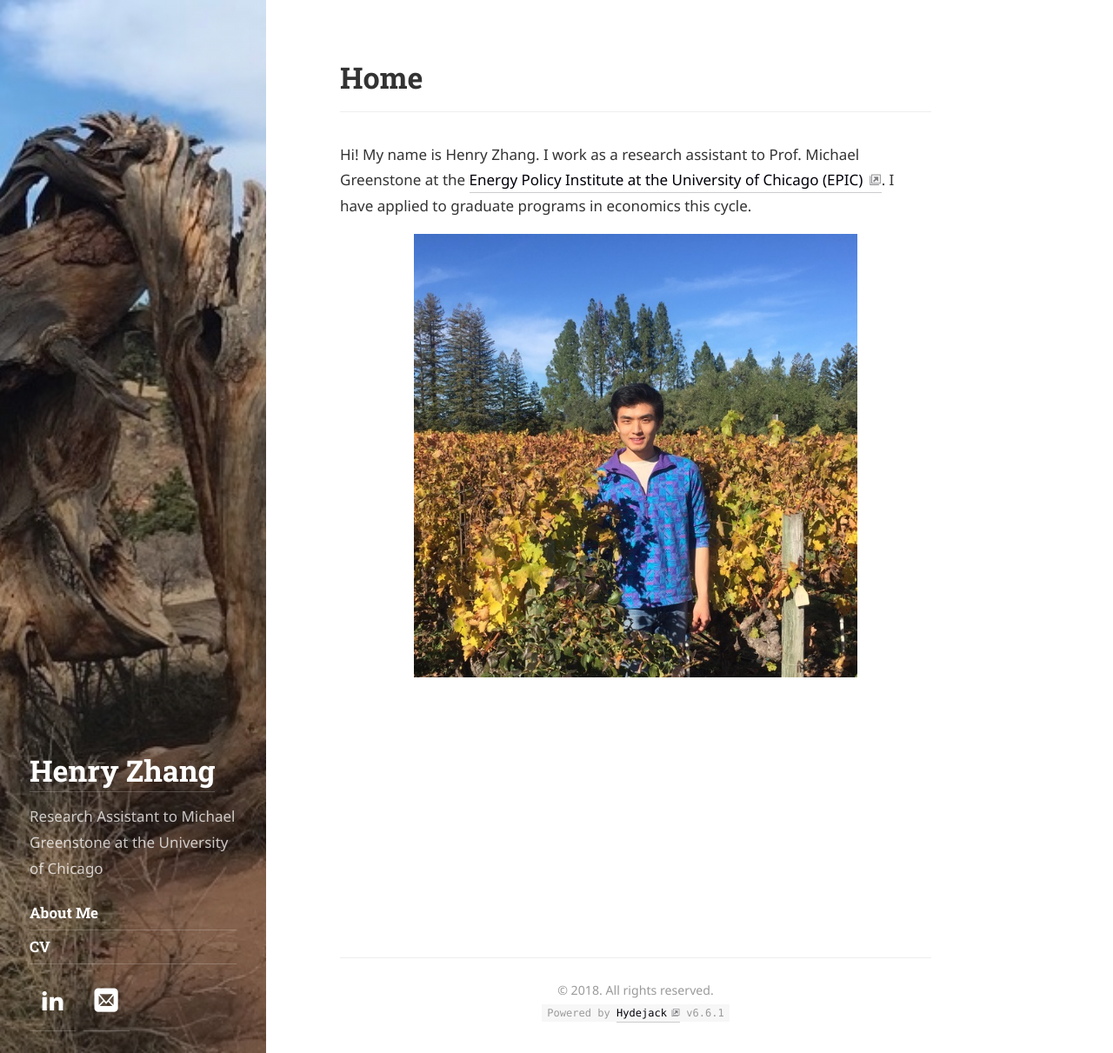
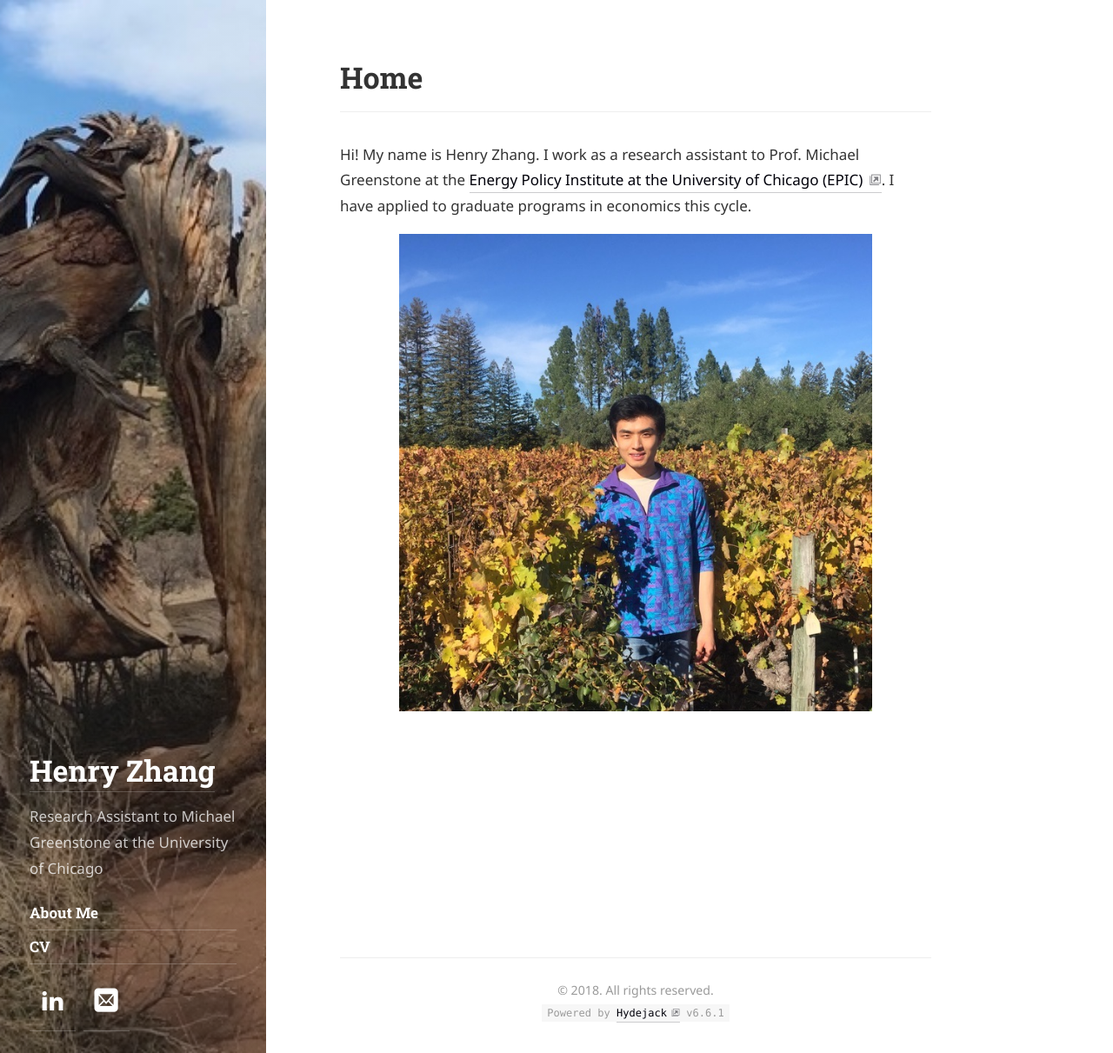
Before and after one commit to verklighet/verklighet.github.io, a Jekyll site: the page built from index.html, in a window 1280 px wide and 1211 px high. Shown: the whole window at 87% size. Built offline with Jekyll 4.4.1, drawn with Linux system fonts in a browser that asks for light colours; some web fonts are replaced; the list of posts is cut into pages by our own code.

Commit message:
Readjust image size on homepage, fixed params (not relative)

```diff
--- a/index.html
+++ b/index.html
@@ -5,9 +5,9 @@ order: 1
 ---
 <p>Hi! My name is Henry Zhang. I work as a research assistant to Prof. Michael Greenstone at the <a href="https://epic.uchicago.edu/">Energy Policy Institute at the University of Chicago (EPIC)</a>. I have applied to graduate programs in economics this cycle.
 <p>
-<div style="position:relative;padding-top:100%;">
+<div style="position:relative;padding-top:101%;">
 	<img src="assets/img/headshot_vcropped.jpg" alt="Henry Zhang"
 	allowfullscreen
-	style="position:absolute;margin-left:auto;margin-right:auto;top:0;left:0;right:0;width:75%;height:75%"
+	style="position:absolute;margin-left:auto;margin-right:auto;top:0;left:0;right:0;width:80%;height:80%"
 	frameborder="0">
 </div>
```
Also changed, not shown: 2 other files.
